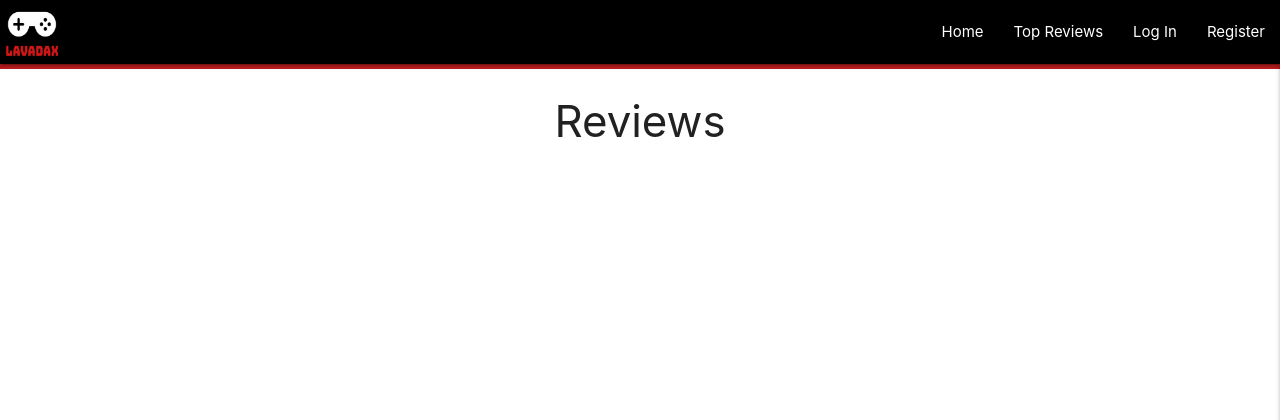
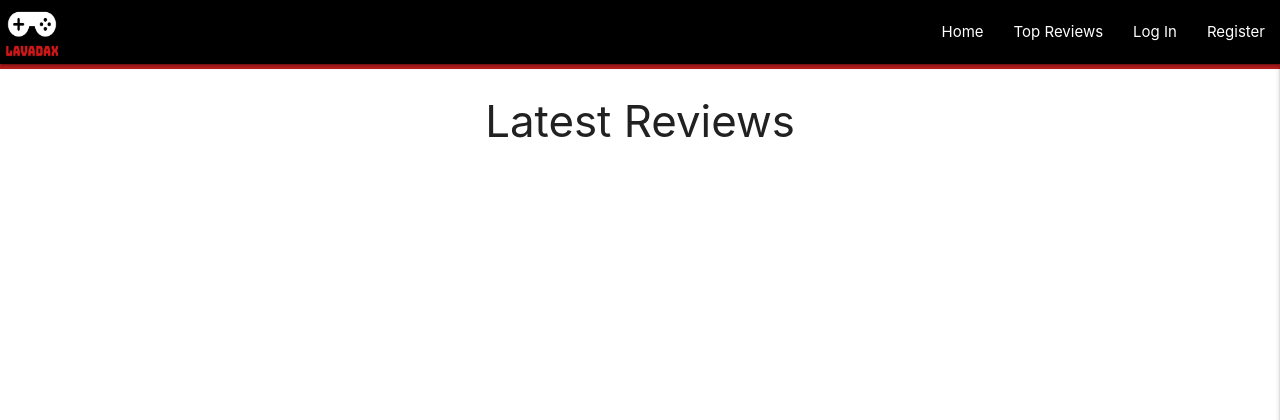
Before and after one commit to lavadax/Halliday-Games, a Flask app: page / in a window 1280 px wide. Shown: the top 420 px of the page. Run offline with Flask 2, Linux system fonts and the light colour scheme; data that the repository does not hold is empty; some libraries are stand-ins or nearby versions.

Commit message:
update header for latest reviews

```diff
--- a/templates/reviews.html
+++ b/templates/reviews.html
@@ -2,7 +2,7 @@
 {% block content %}
     {% block search %}
     {% endblock %}
-    <h3 class="center-align">Reviews</h3>
+    <h3 class="center-align">Latest Reviews</h3>
     {% if reviews|length > 0 %}
         <div class="row">
             {% for review in reviews %}
```
